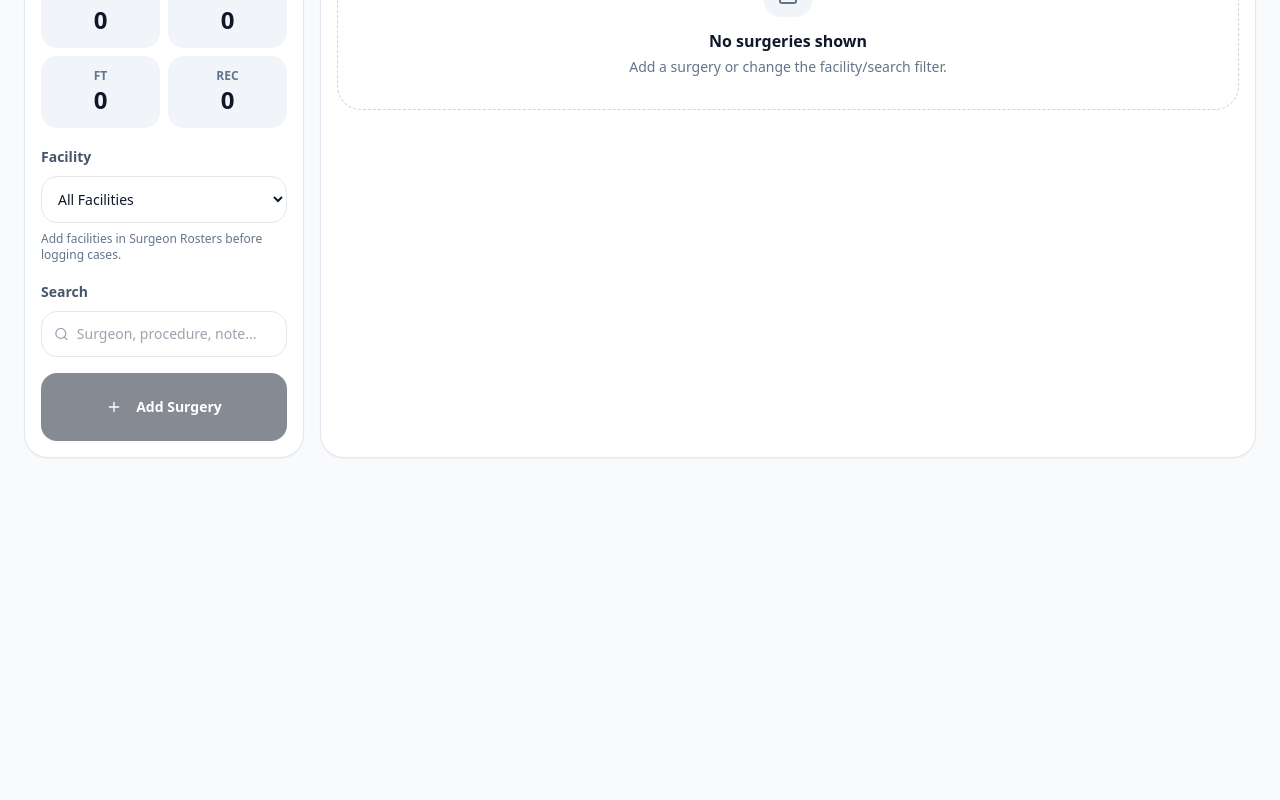
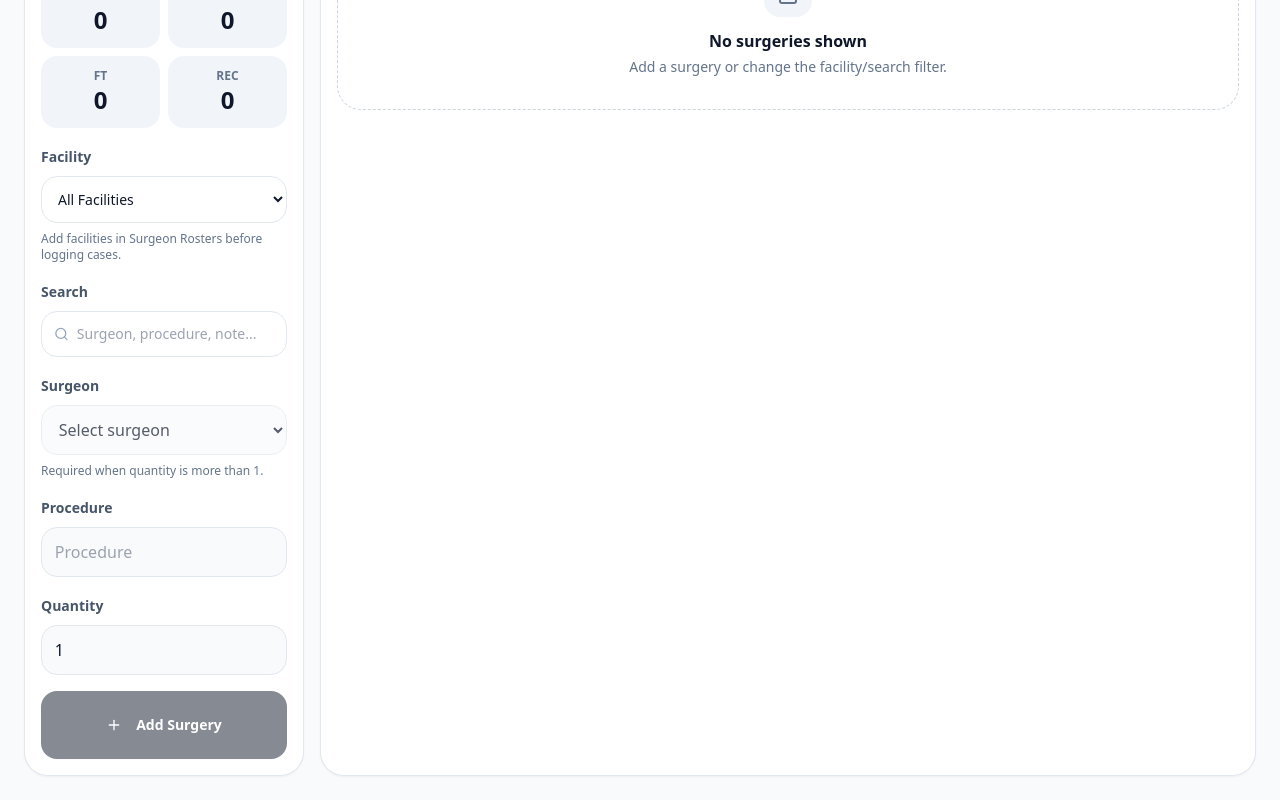
Before and after one commit to FBS9/or-planner, a React (Vite) app: page / in a window 1280 px wide. Shown: the part 806-1606 px from the top of the page. Before the commit the page ends 1288 px from the top, so only its background shows below. Built offline with nearby package versions, Linux system fonts and the light colour scheme.

Commit message:
Update App.jsx

```diff
--- a/src/App.jsx
+++ b/src/App.jsx
@@ -167,6 +167,9 @@ export default function ORPlannerApp() {
   const [selectedDate, setSelectedDate] = useState(todayKey);
   const [selectedFacility, setSelectedFacility] = useState(ALL_FACILITIES);
   const [search, setSearch] = useState("");
+  const [caseTemplateProcedure, setCaseTemplateProcedure] = useState("");
+  const [caseTemplateSurgeon, setCaseTemplateSurgeon] = useState("");
+  const [caseQuantity, setCaseQuantity] = useState(1);
   const [casesByDate, setCasesByDate] = useState({});
   const [facilities, setFacilities] = useState(DEFAULT_FACILITIES);
   const [newFacilityName, setNewFacilityName] = useState("");
@@ -483,10 +486,25 @@ export default function ORPlannerApp() {
 
   const addCase = () => {
     const facility = selectedFacility === ALL_FACILITIES ? facilities[0] || "" : selectedFacility;
-    const surgeons = getSurgeonNames(surgeonRosters, facility);
-    const firstSurgeon = surgeons[0] || "";
-    const newCase = { ...blankCase(selectedDate, facility), surgeon: firstSurgeon, growth: isAutoGrowthSurgeon(firstSurgeon) };
-    setCasesByDate((prev) => ({ ...prev, [selectedDate]: [...(prev[selectedDate] || []), newCase] }));
+    const quantity = Math.max(1, Number.parseInt(caseQuantity, 10) || 1);
+    const selectedSurgeon = caseTemplateSurgeon.trim();
+
+    if (quantity > 1 && !selectedSurgeon) {
+      alert("Please select a surgeon before adding multiple cases.");
+      return;
+    }
+
+    const casesToAdd = Array.from({ length: quantity }, () => ({
+      ...blankCase(selectedDate, facility),
+      time: "",
+      surgeon: selectedSurgeon,
+      procedure: caseTemplateProcedure.trim(),
+      growth: isAutoGrowthSurgeon(selectedSurgeon),
+    }));
+    setCasesByDate((prev) => ({ ...prev, [selectedDate]: [...(prev[selectedDate] || []), ...casesToAdd] }));
+    setCaseTemplateProcedure("");
+    setCaseTemplateSurgeon("");
+    setCaseQuantity(1);
   };
 
   const updateCase = (id, patch) => {
@@ -933,6 +951,44 @@ export default function ORPlannerApp() {
                 </div>
               </div>
 
+              <div className="space-y-2">
+                <label className="text-sm font-semibold text-slate-600">Surgeon</label>
+                <select
+                  value={caseTemplateSurgeon}
+                  onChange={(e) => setCaseTemplateSurgeon(e.target.value)}
+                  className="input"
+                  disabled={facilities.length === 0}
+                >
+                  <option value="">Select surgeon</option>
+                  {getSurgeonNames(surgeonRosters, selectedFacility === ALL_FACILITIES ? facilities[0] || "" : selectedFacility).map((surgeon) => (
+                    <option key={surgeon} value={surgeon}>{surgeon}</option>
+                  ))}
+                </select>
+                <p className="text-xs text-slate-500">Required when quantity is more than 1.</p>
+              </div>
+
+              <div className="space-y-2">
+                <label className="text-sm font-semibold text-slate-600">Procedure</label>
+                <input
+                  value={caseTemplateProcedure}
+                  onChange={(e) => setCaseTemplateProcedure(e.target.value)}
+                  placeholder="Procedure"
+                  className="input"
+                />
+              </div>
+
+              <div className="space-y-2">
+                <label className="text-sm font-semibold text-slate-600">Quantity</label>
+                <input
+                  type="number"
+                  min="1"
+                  value={caseQuantity}
+                  onChange={(e) => setCaseQuantity(e.target.value)}
+                  placeholder="1"
+                  className="input"
+                />
+              </div>
+
               <Button onClick={addCase} disabled={facilities.length === 0} className="w-full rounded-2xl py-6 text-base shadow-sm"><Plus className="mr-2 h-4 w-4" /> Add Surgery</Button>
             </CardContent>
           </Card>
```
